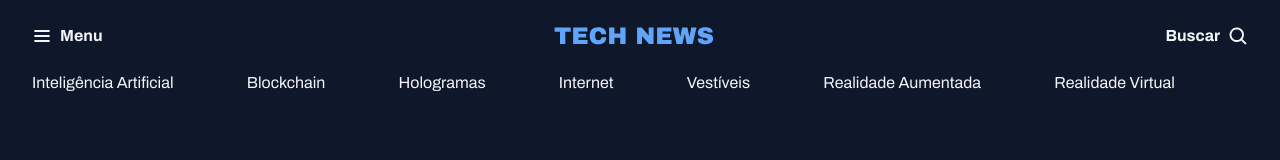
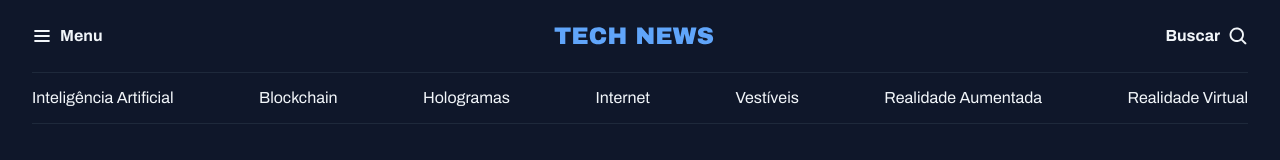
Before and after one commit to joaovictor-caldeira/PROJETO-PORTAL-DE-NOT-CIAS, a plain HTML site: page index.html in a window 1280 px wide. Drawn offline with Linux system fonts and the light colour scheme.

Commit message:
Ajuste no header css secondary

```diff
--- a/styles/header.css
+++ b/styles/header.css
@@ -17,7 +17,7 @@
   }
 }
 
-#seconday{
+#secondary{
   padding-block: 14px;
   border: solid 1px var(--stroke-color);
   border-inline: none;
```
